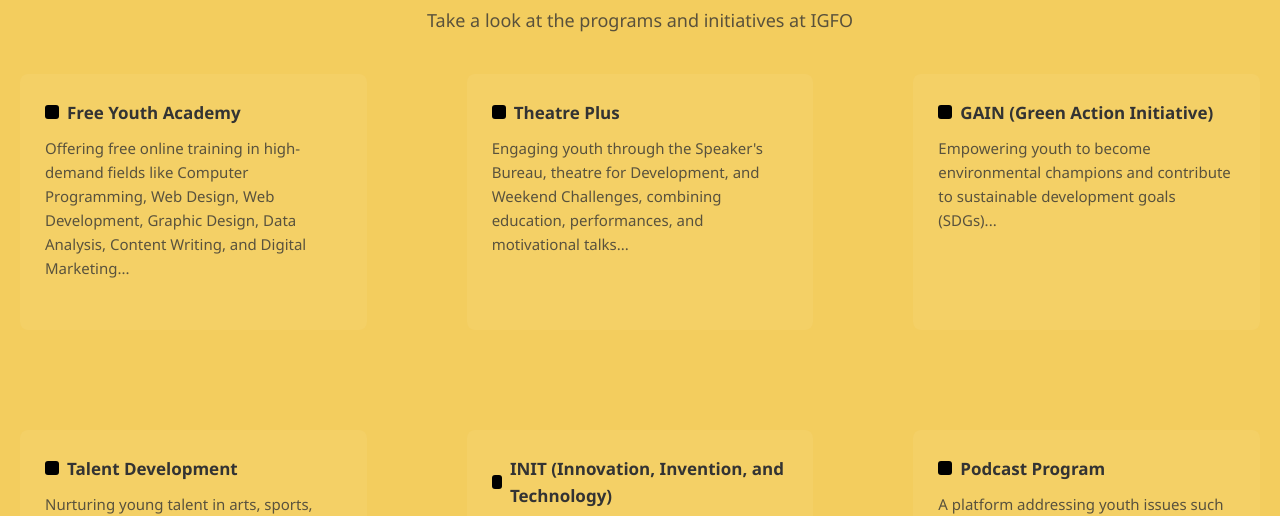
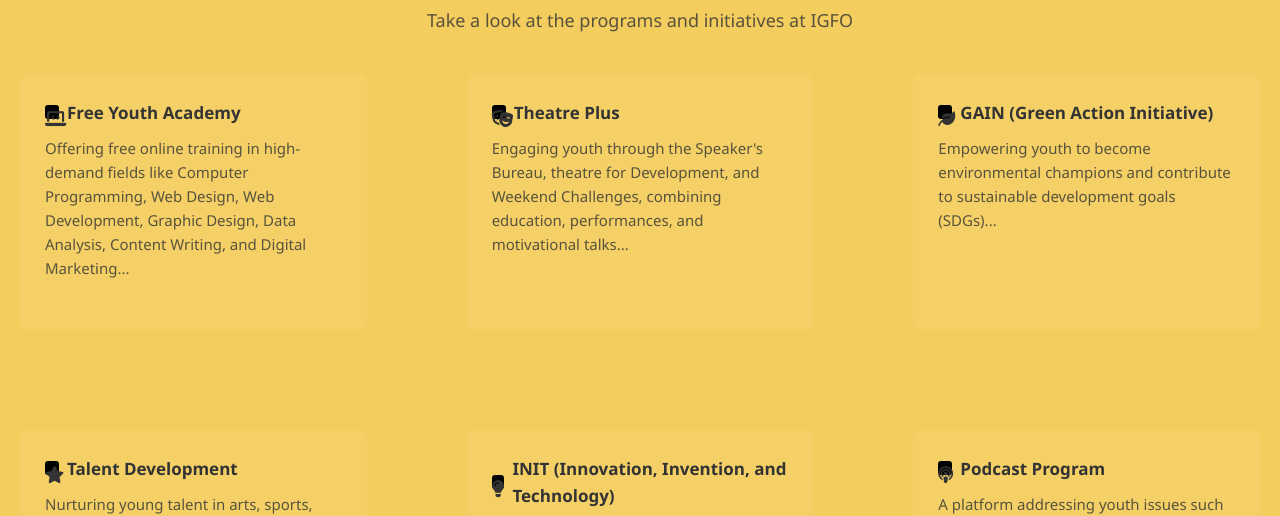
Before and after one commit to pinchase/infinity, a plain HTML site: page index.html in a window 1280 px wide. Shown: the part 2063-2579 px from the top of the page. Drawn offline with nearby package versions, Linux system fonts and the light colour scheme.

Commit message:
icons check

```diff
--- a/index.html
+++ b/index.html
@@ -121,35 +121,36 @@
 
     <div class="programs-grid">
         <div class="program-box">
-        <h3><span class="icon"></span> Free Youth Academy</h3>
+          <h3><span class="icon"><i class="fas fa-laptop-code"></i></span> Free Youth Academy</h3>
           <p>Offering free online training in high-demand fields like Computer Programming, Web Design, Web Development, Graphic Design, Data Analysis, Content Writing, and Digital Marketing...</p>
         </div>
 
         <div class="program-box">
-        <h3><span class="icon"></span> Theatre Plus</h3>
+          <h3><span class="icon"><i class="fas fa-theater-masks"></i></span> Theatre Plus</h3>
           <p>Engaging youth through the Speaker's Bureau, theatre for Development, and Weekend Challenges, combining education, performances, and motivational talks...</p>
         </div>
 
         <div class="program-box">
-        <h3><span class="icon"></span> GAIN (Green Action Initiative)</h3>
+          <h3><span class="icon"><i class="fas fa-leaf"></i></span> GAIN (Green Action Initiative)</h3>
           <p>Empowering youth to become environmental champions and contribute to sustainable development goals (SDGs)...</p>
         </div>
 
         <div class="program-box">
-        <h3><span class="icon"></span> Talent Development</h3>
+          <h3><span class="icon"><i class="fas fa-star"></i></span> Talent Development</h3>
           <p>Nurturing young talent in arts, sports, and entrepreneurship with workshops, talent competitions, awards, and festivals...</p>
         </div>
 
         <div class="program-box">
-        <h3><span class="icon"></span> INIT (Innovation, Invention, and Technology)</h3>
+          <h3><span class="icon"><i class="fas fa-lightbulb"></i></span> INIT (Innovation, Invention, and Technology)</h3>
           <p>Fostering creativity, innovation, and technological advancement among youth through hackathons, innovation labs, and mentorship programs.</p>
         </div>
 
         <div class="program-box">
-        <h3><span class="icon"></span> Podcast Program</h3>
+          <h3><span class="icon"><i class="fas fa-podcast"></i></span> Podcast Program</h3>
           <p>A platform addressing youth issues such as mental health, education, leadership, and more, featuring discussions with guest speakers and real-life stories...</p>
         </div>
       </div>
+
   </section>
 
 <!-- Projects We Have Done Section -->
```
Lines whose indentation alone changed are shown as unchanged.
